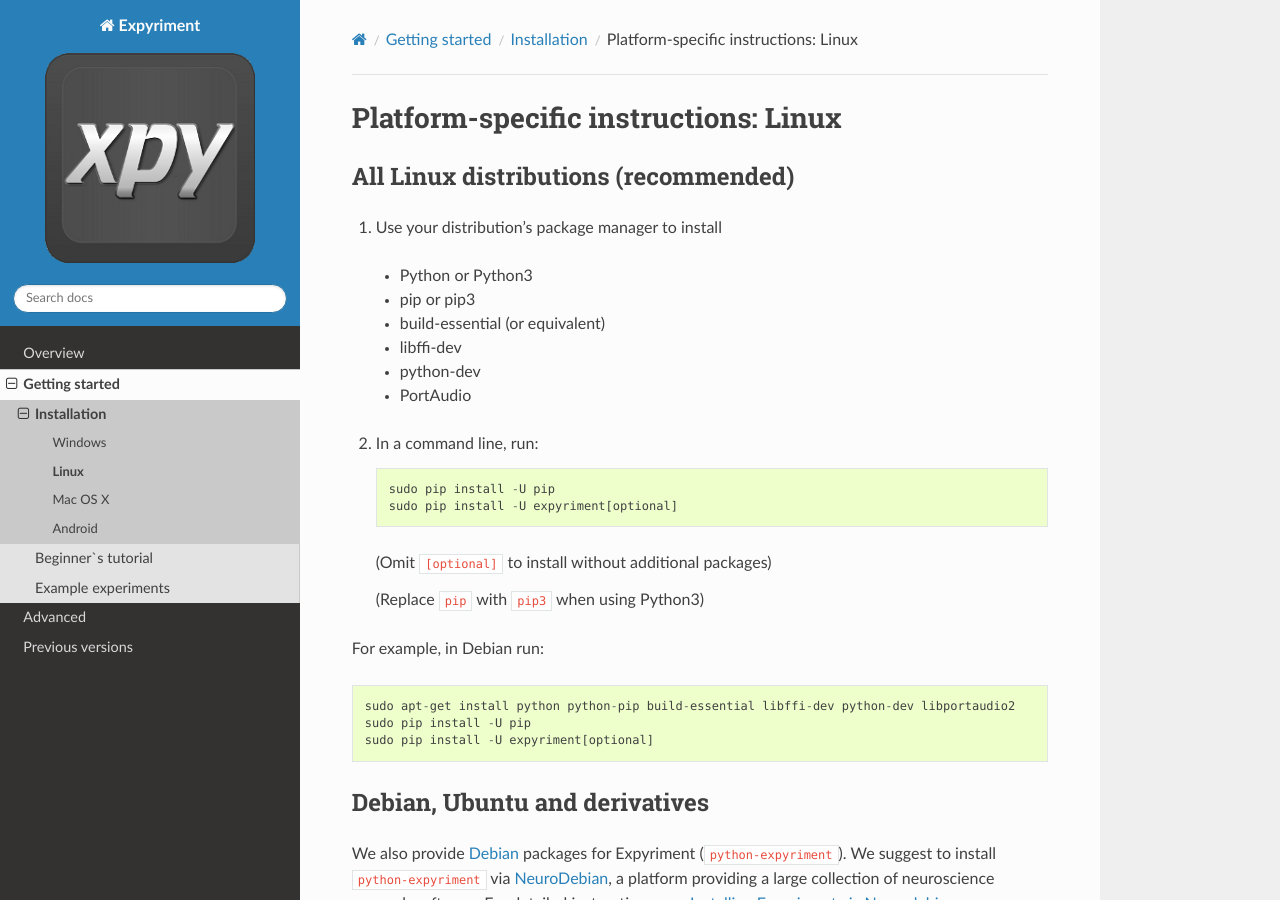
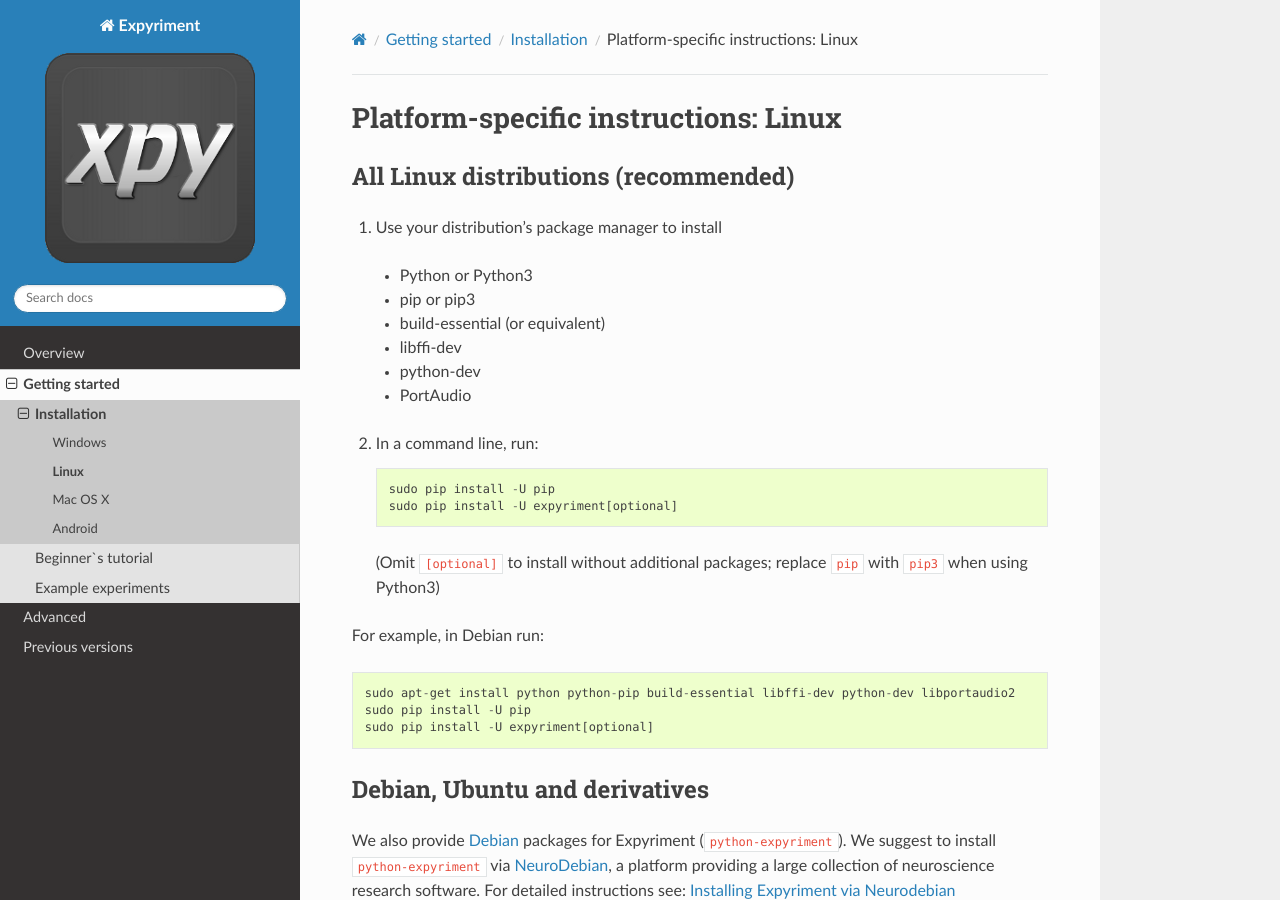
Before and after one commit to expyriment/expyriment, a Sphinx documentation site: the page built from documentation/sphinx/Installation.Linux.rst, in a window 1280 px wide and 900 px high. Built offline with Sphinx 7.4.7 and the Read the Docs theme 2.0.0, drawn with Linux system fonts in a browser that asks for light colours; pages that are not in the unit, such as notebooks, are missing from menus.

```diff
--- a/documentation/sphinx/Installation.Linux.rst
+++ b/documentation/sphinx/Installation.Linux.rst
@@ -20,9 +20,7 @@ All Linux distributions (recommended)
     sudo pip install -U pip
     sudo pip install -U expyriment[optional]
 
-   (Omit ``[optional]`` to install without additional packages)
-
-   (Replace ``pip`` with ``pip3`` when using Python3)
+   (Omit ``[optional]`` to install without additional packages; replace ``pip`` with ``pip3`` when using Python3)
 
 For example, in Debian run::
 
```
